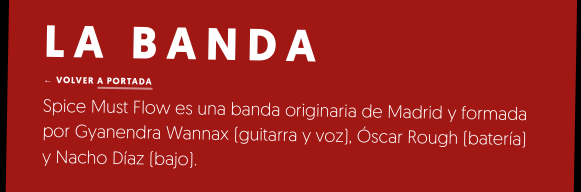
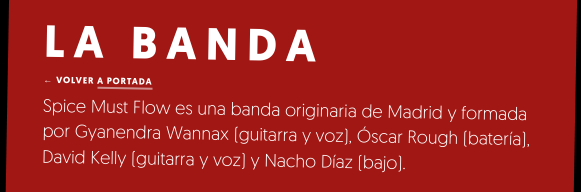
Before and after one commit to idiazroncero/spice-must-flow, an Eleventy site: page src/pages/about.md in a window 1280 px wide. Shown: the part 104-296 px from the top of the page, 355-936 px from the left. Built offline with nearby package versions, Linux system fonts and the light colour scheme; Eleventy itself is replaced by a stand-in of ours; files that its build step writes are made by us from their sources.

Commit message:
Añade david

```diff
--- a/src/pages/about.md
+++ b/src/pages/about.md
@@ -13,7 +13,7 @@ permalink: /info/index.html
     <h1 data-title="La banda">La banda</h1>
     <a class="back link-decorated" href="/">← Volver a portada</a>
     <div>
-      <p>Spice Must Flow es una banda originaria de Madrid y formada por Gyanendra Wannax (guitarra y voz), Óscar Rough (batería) y Nacho Díaz (bajo).</p>
+      <p>Spice Must Flow es una banda originaria de Madrid y formada por Gyanendra Wannax (guitarra y voz), Óscar Rough (batería), David Kelly (guitarra y voz) y Nacho Díaz (bajo).</p>
       <p>Originariamente centrados en las sonoridades afroamericanas (funk, soul, blues), el sonido de Spice Must Flow ha ido lentamente incorporando influencias del punk y el garage originales, así como del acid-rock o el grunge. En cualquier caso, y sea cual sea el estilo musical, la banda se distingue siempre por la debida atención prestada al groove, ese duende musical con efecto inmediato en las caderas y cabezas del público. El maridaje de la rítmica de la música afroamericana con la velocidad del punk y del garage resulta en un directo eléctrico y electrizante, enérgico y vital, bailongo y sudoroso.</p>
       <p>Si se quisiera generalizar hasta caer en la autoparodia se podría decir que Spice Must Flow operan con una parte de la cabeza en los años 60 y 70 y otra bien anclada en el siglo XXI, que anteponen ritmo y sonoridad a exhibiciones de técnica, que prefieren al público que baila al que asiente, que están con el 99%, que no son vanguardia ni sienten la necesidad de serlo, que ya llevan suficiente experiencia a las espaldas como para no tener ganas de dar lecciones a nadie y sí de disfrutar y hacer disfrutar con su música, que la sinceridad es visible sobre el escenario y la música puede ser un vector de cambio, aunque sea de posición sobre el sofá.</p>
     </div>
```
